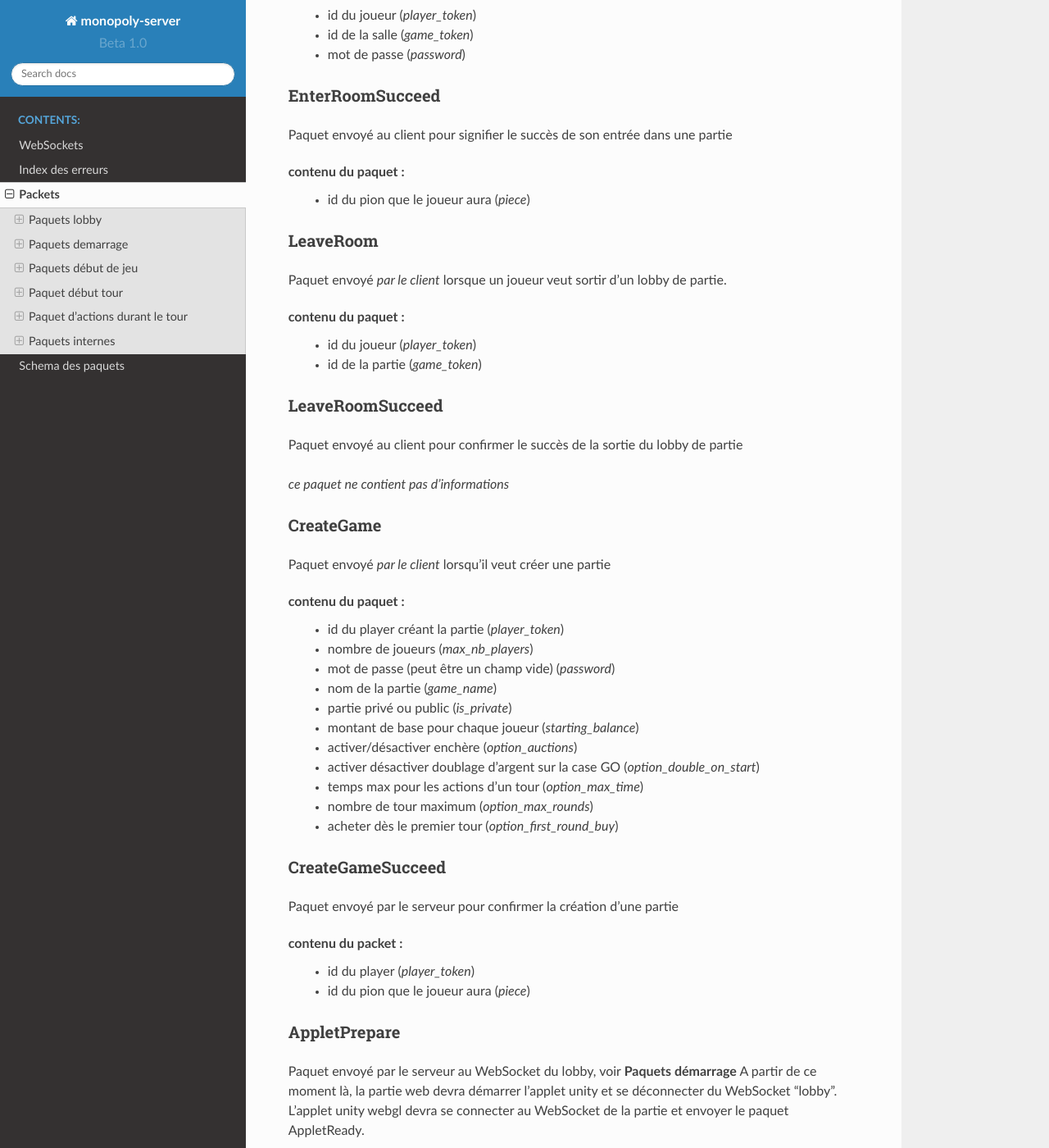
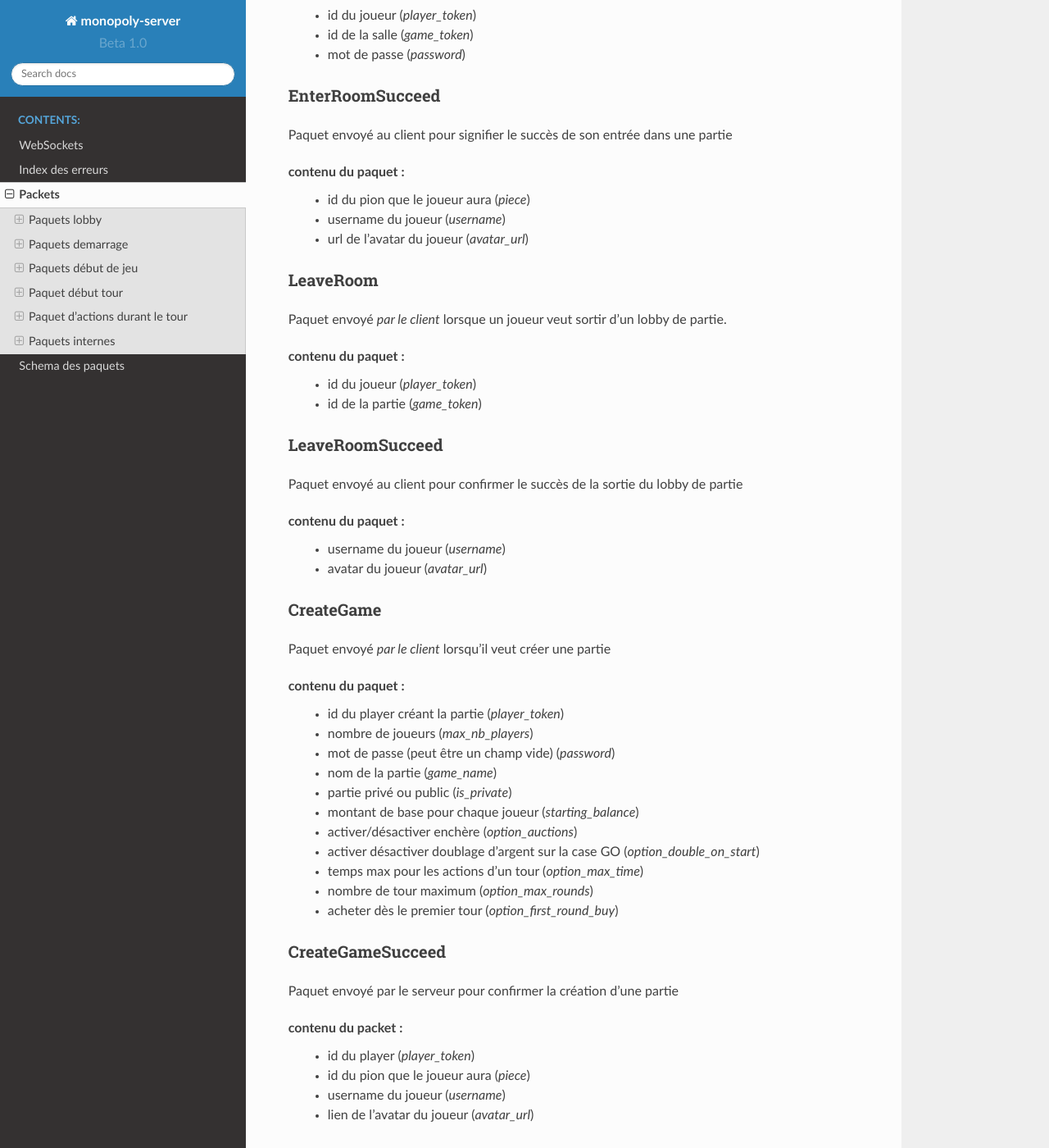
Before and after one commit to 3A-Unistra/Server, a Sphinx documentation site: the page built from docs/source/pages/packets.rst, in a window 1280 px wide and 1400 px high, scrolled down 707 px. Shown: the whole window at 82% size. Built offline with Sphinx 7.4.7 and the Read the Docs theme 2.0.0, drawn with Linux system fonts in a browser that asks for light colours; formulas are drawn with MathJax 3; some of the changed text lies outside the part shown.

Commit message:
brice t'es beau

```diff
--- a/docs/source/pages/packets.rst
+++ b/docs/source/pages/packets.rst
@@ -36,6 +36,8 @@ Paquet envoyé au client pour signifier le succès de son entrée dans une parti
 
 **contenu du paquet :**
  * id du pion que le joueur aura (*piece*)
+ * username du joueur (*username*)
+ * url de l'avatar du joueur (*avatar_url*)
 
 
 LeaveRoom
@@ -51,7 +53,9 @@ LeaveRoomSucceed
 ^^^^^^^^^^^^^^^^
 Paquet envoyé au client pour confirmer le succès de la sortie du lobby de partie
 
-*ce paquet ne contient pas d'informations*
+**contenu du paquet :**
+ * username du joueur (*username*)
+ * avatar du joueur (*avatar_url*)
 
 
 CreateGame
@@ -80,6 +84,8 @@ Paquet envoyé par le serveur pour confirmer la création d'une partie
 **contenu du packet :**
  * id du player (*player_token*)
  * id du pion que le joueur aura (*piece*)
+ * username du joueur (*username*)
+ * lien de l'avatar du joueur (*avatar_url*)
 
 AppletPrepare
 ^^^^^^^^^^^^^
@@ -125,6 +131,8 @@ Ce paquet est envoyé au joueur connecté à une salle lorsque le statut de ladi
  * id du lobby (*game_token*)
  * le nombre de joueur (*nb_players*)
  * le joueur ajouté ou supprimé (peut-être un champ vide) (*player*)
+ * username du joueur (*username*)
+ * url de l'avatar du joueur (*avatar_url*)
  * raison de l'update (nv joueur, joueur supprimé, etc) (*reason* (integer!))
 
 .. code-block:: python
@@ -169,6 +177,8 @@ Ce paquet est envoyé lorsqu'un joueur rejoint une salle. Ce paquet comporte tou
  * le nombre de joueur (*nb_players*)
  * le nombre de joueurs max (*max_nb_players*)
  * la liste des joueurs (*players*)
+ * la liste des username (*players_username*)
+ * la liste des url des avatars (*players_avatar_url*)
  * raison de l'update (nv joueur, joueur supprimé, etc) (*reason* (integer!))
  * option enchère activé ou désactivé (*option_auction*)
  * option double on start (*option_double_on_start*)
```
